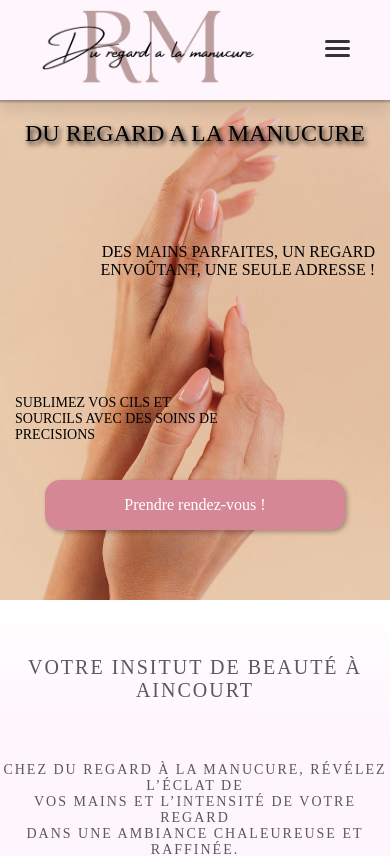
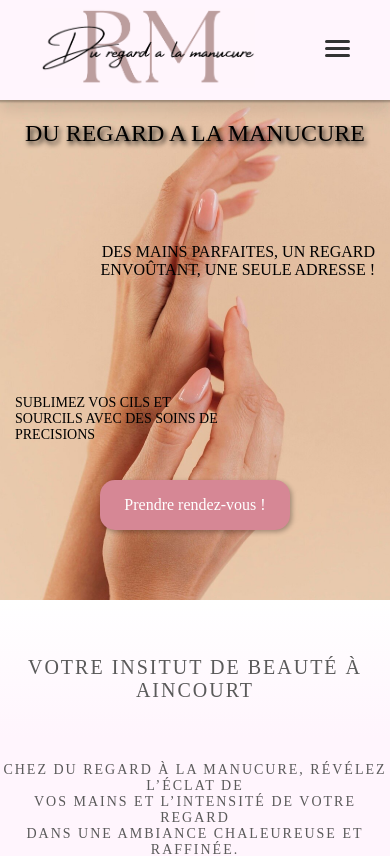
Before and after one commit to Ernais7/DuRegardALaManucure, a React (Create React App) app: page / in a window 390 px wide. Shown: the top 856 px of the page. Built offline with nearby package versions, Linux system fonts and the light colour scheme.

Commit message:
fix customer on mobile

```diff
--- a/src/Router.jsx
+++ b/src/Router.jsx
@@ -1,5 +1,6 @@
 import React from "react";
 import { BrowserRouter as Router, Route, Routes } from "react-router-dom";
+import ScrollToTop from "./ScrollToTop.jsx"; // Assure-toi que le chemin est correct selon où tu as créé le fichier
 import Layout from "./components/Layout.jsx";
 import Home from "./pages/home.jsx";
 import About from "./pages/about.jsx";
@@ -17,6 +18,9 @@ function AppRouter() {
         process.env.NODE_ENV === "production" ? process.env.PUBLIC_URL : ""
       }
     >
+      {/* Le composant est appelé ici, à l'intérieur du Router mais hors des Routes */}
+      <ScrollToTop />
+
       <Routes>
         <Route element={<Layout />}>
           <Route path="/" element={<Home />} />
--- /dev/null
+++ b/src/ScrollToTop.jsx
@@ -0,0 +1,12 @@
+import { useEffect } from 'react';
+import { useLocation } from 'react-router-dom';
+
+export default function ScrollToTop() {
+  const { pathname } = useLocation();
+
+  useEffect(() => {
+    window.scrollTo(0, 0);
+  }, [pathname]);
+
+  return null;
+}
--- a/src/components/MainHome.jsx
+++ b/src/components/MainHome.jsx
@@ -1,6 +1,7 @@
 import React from "react";
 import imageHand from "../assets/Image/Accueil/imageaccueil.png";
 import "../style/components/_MainHome.scss";
+import { Link } from "react-router-dom";
 
 function MainHome() {
   return (
@@ -25,9 +26,11 @@ function MainHome() {
         </h3>
       </div>
       <div className="buttonHand">
-        <button className="buttonHand__Appointment">
-          Prendre rendez-vous !
-        </button>
+        <Link to="/contact">
+          <button className="buttonHand__Appointment">
+            Prendre rendez-vous !
+          </button>
+        </Link>
       </div>
     </div>
   );
--- a/src/components/ServicesBanner.jsx
+++ b/src/components/ServicesBanner.jsx
@@ -1,6 +1,7 @@
 import React from "react";
 import imageServices from "../assets/Image/Accueil/serviceImg.png";
 import "../style/components/_ServicesBanner.scss";
+import { Link } from "react-router-dom";
 
 function ServicesBanner() {
   return (
@@ -18,11 +19,13 @@ function ServicesBanner() {
         </h4>
         <p className="servicesBanner__description">
           Chez Du Regard à la Manucure, révélez l’éclat de <br />
-          vos mains et l’intensité de votre regard <br />dans une ambiance chaleureuse
-          et raffinée.
+          vos mains et l’intensité de votre regard <br />
+          dans une ambiance chaleureuse et raffinée.
         </p>
         <div className="servicesBanner__buttonContainer">
-          <button className="servicesBanner__button">Nos prestations</button>
+          <Link to="/services">
+            <button className="servicesBanner__button">Nos prestations</button>
+          </Link>
         </div>
       </div>
     </section>
--- a/src/style/components/_CustomersReview.scss
+++ b/src/style/components/_CustomersReview.scss
@@ -33,6 +33,9 @@
     max-width: 1000px;
     margin: 0 auto;
     padding: 0 3rem; // Laisse de la place pour les flèches sur les côtés
+    @media screen and (max-width: 767px) {
+      padding: 0; // On retire l'espace des flèches sur mobile
+    }
   }
 
   // LA PISTE QUI DEFILE
@@ -137,7 +140,9 @@
     align-items: center;
     justify-content: center;
     z-index: 10;
-    transition: background 0.3s ease, color 0.3s ease;
+    transition:
+      background 0.3s ease,
+      color 0.3s ease;
 
     &:hover {
       background: #d4a373; // Reprend la couleur de tes étoiles
@@ -172,7 +177,9 @@
     background: #e0e0e0;
     border: none;
     cursor: pointer;
-    transition: background 0.3s ease, transform 0.3s ease;
+    transition:
+      background 0.3s ease,
+      transform 0.3s ease;
 
     &:hover {
       background: #c0c0c0;
--- a/src/style/components/_MainHome.scss
+++ b/src/style/components/_MainHome.scss
@@ -111,8 +111,11 @@
   position: absolute;
   width: 100%;
   justify-content: end;
+  text-decoration: none;
+  pointer-events: none;
 
   &__Appointment {
+    pointer-events: auto;
     border: none;
     transition:
       transform 0.15s ease,
```
